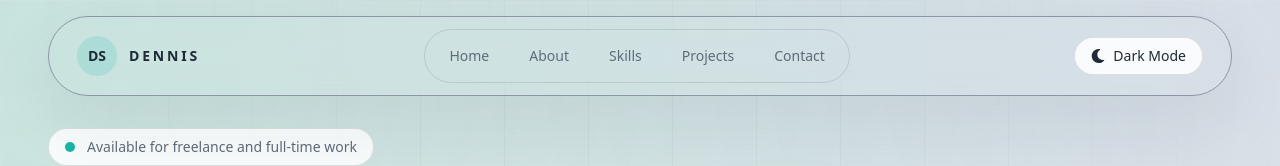
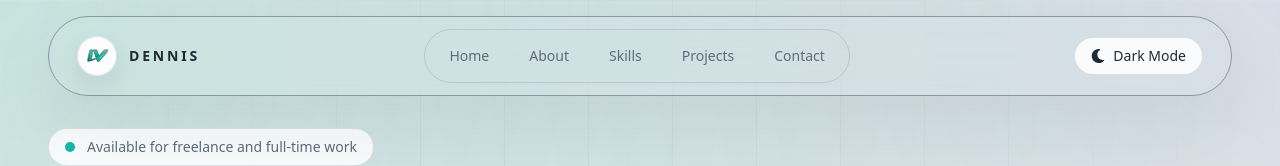
Before and after one commit to dennisseverino/My_Portfolio, a React (Vite) app: page / in a window 1280 px wide. Shown: the top 166 px of the page. Built offline with nearby package versions, Linux system fonts and the light colour scheme.

Commit message:
created logo

```diff
--- a/src/components/Navbar.tsx
+++ b/src/components/Navbar.tsx
@@ -19,6 +19,10 @@ const navItems = [
 export default function Navbar({ theme, onToggleTheme }: NavbarProps) {
   const [isMobileOpen, setIsMobileOpen] = useState(false);
   const nextTheme = theme === "light" ? "dark" : "light";
+  const logoBadgeClass =
+    theme === "light"
+      ? "border-slate-900/10 bg-white/90 shadow-[0_10px_24px_rgba(15,23,42,0.08)]"
+      : "border-white/10 bg-slate-950/70 shadow-[0_14px_30px_rgba(2,6,23,0.34)]";
 
   return (
     <motion.nav
@@ -41,8 +45,14 @@ export default function Navbar({ theme, onToggleTheme }: NavbarProps) {
             onClick={() => setIsMobileOpen(false)}
             className="group flex cursor-pointer items-center gap-3"
           >
-            <span className="flex h-10 w-10 items-center justify-center rounded-full bg-[var(--accent-soft)] text-sm font-semibold text-[var(--page-text)]">
-              DS
+            <span
+              className={`flex h-10 w-10 items-center justify-center overflow-hidden rounded-full border p-1 ${logoBadgeClass}`}
+            >
+              <img
+                src="/logo.svg"
+                alt="Dennis logo"
+                className="h-full w-full object-contain"
+              />
             </span>
             <span className="hidden text-sm font-semibold tracking-[0.2em] text-[var(--page-text)] sm:block">
               DENNIS
```
Also changed, not shown: public/logo.svg (added).
